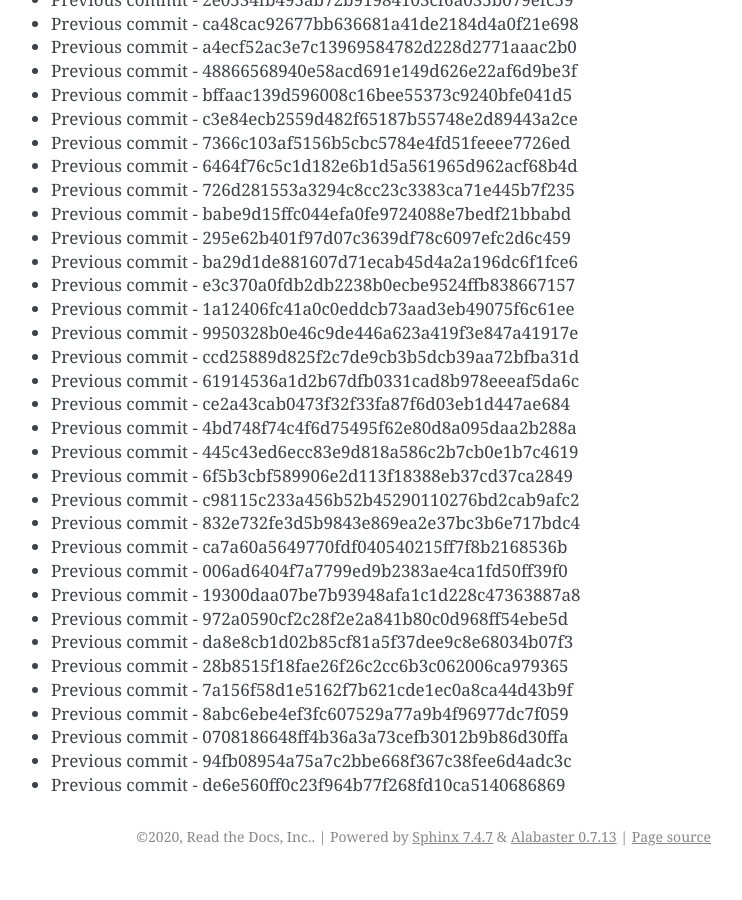
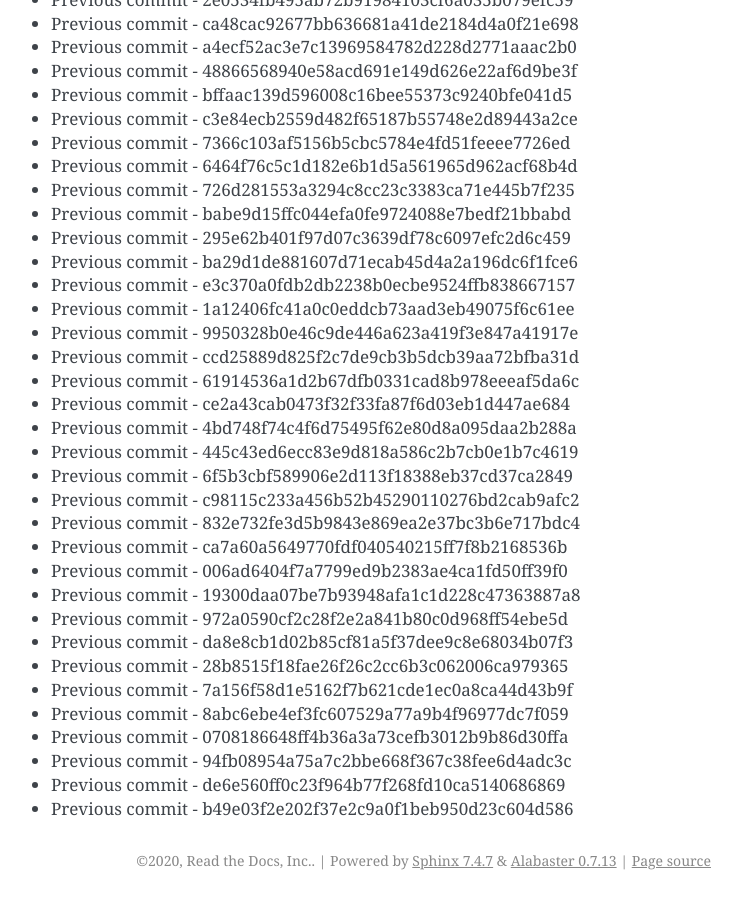
Before and after one commit to readthedocs/rtd-git-stresstest, a Sphinx documentation site: the page built from docs/updates.rst, in a window 1280 px wide and 900 px high, scrolled down 3321 px. Shown: the whole window, without its empty margins (399-1141 px from the left). Built offline with Sphinx 7.4.7, drawn with Linux system fonts in a browser that asks for light colours; before the commit the page ends 4197 px from its top, so only the background shows below that.

Commit message:
Generating commit from previous: b49e03f2e202f37e2c9a0f1beb950d23c604d586

```diff
--- a/docs/updates.rst
+++ b/docs/updates.rst
@@ -171,3 +171,4 @@ It can be tested for any performance characteristics.
 * Previous commit - 0708186648ff4b36a3a73cefb3012b9b86d30ffa
 * Previous commit - 94fb08954a75a7c2bbe668f367c38fee6d4adc3c
 * Previous commit - de6e560ff0c23f964b77f268fd10ca5140686869
+* Previous commit - b49e03f2e202f37e2c9a0f1beb950d23c604d586
```
